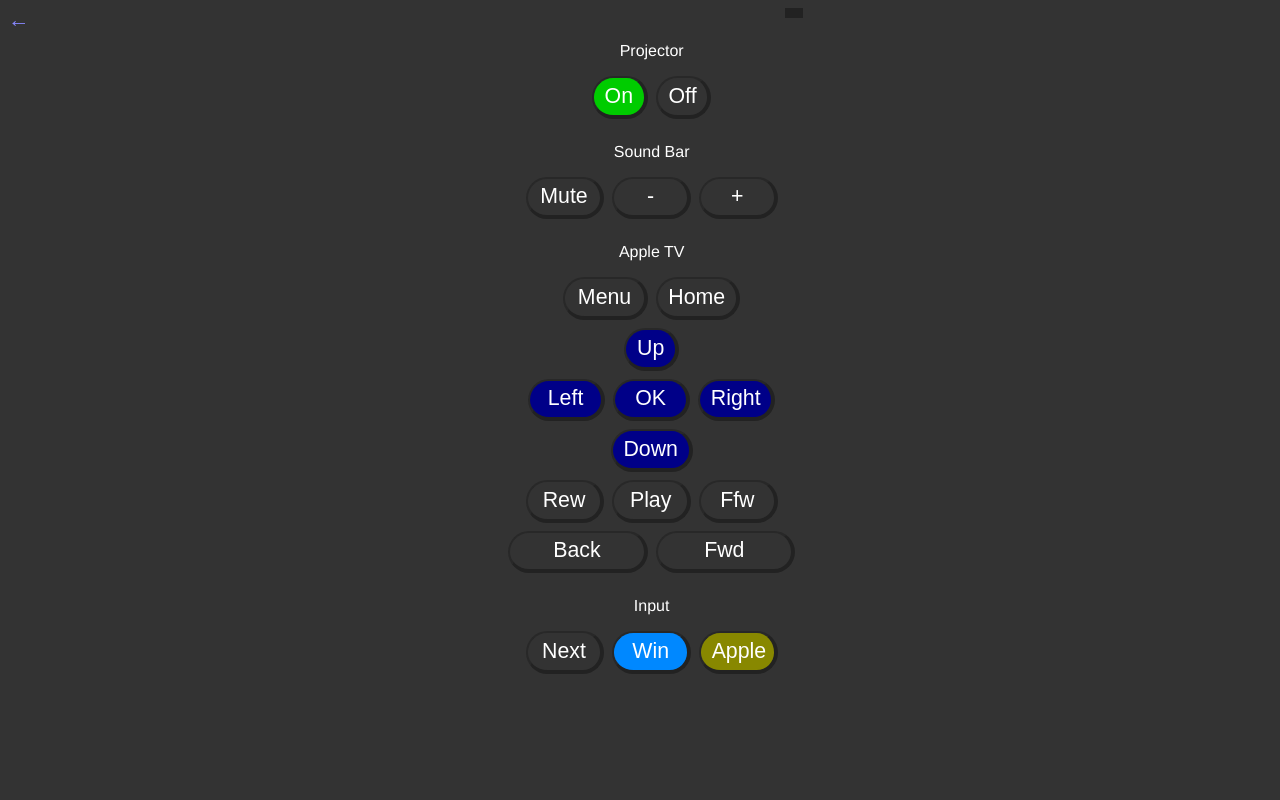
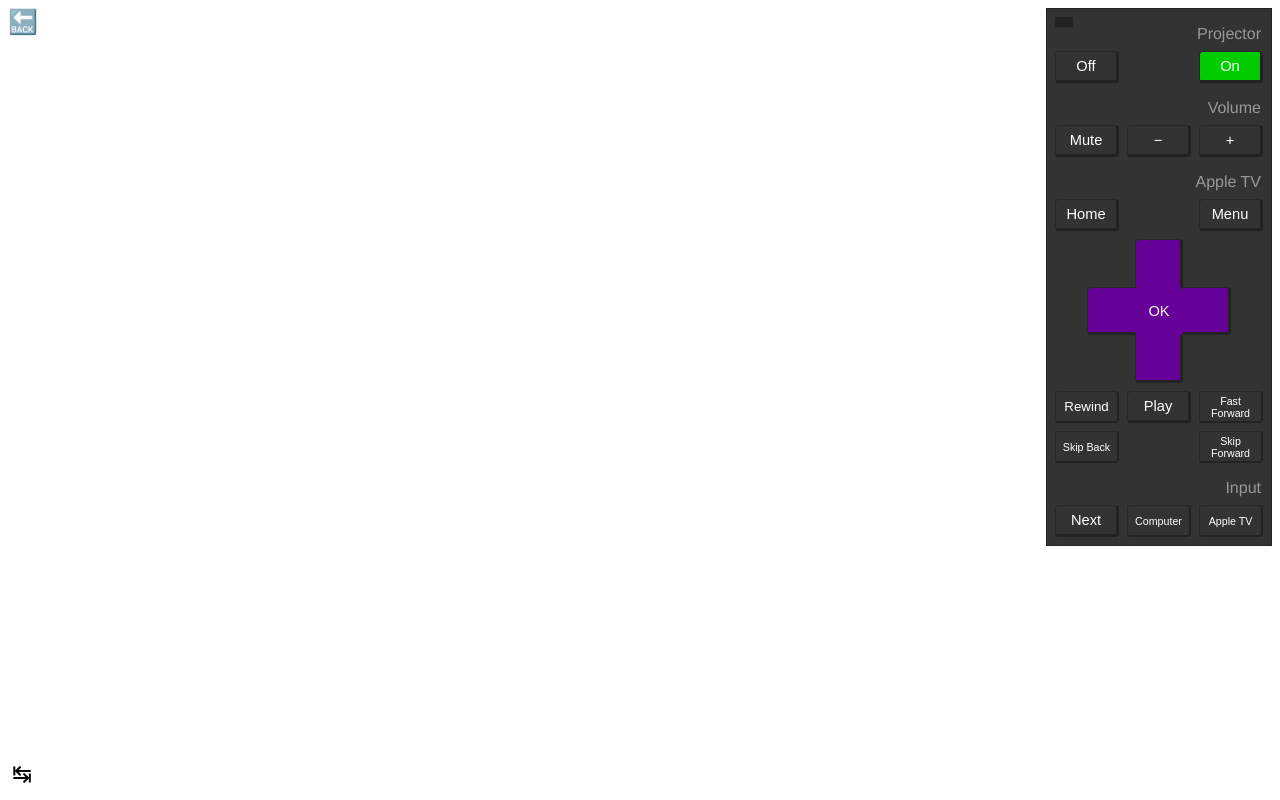
Before and after one commit to spakov/irbox_app, a Flask app: page /remote/living-room in a window 1280 px wide. Run offline with Flask 2, Linux system fonts and the light colour scheme.

Commit message:
Rewrote layout code

```diff
--- a/static/irbox.js
+++ b/static/irbox.js
@@ -82,6 +82,43 @@
 }
 
 /*
+ * Toggles alternate alignment.
+ */
+function toggleAlt() {
+  _toggleAltElement(document.getElementById('back'));
+  _toggleAltElement(document.getElementById('alt-toggle'));
+  _toggleAltElement(document.getElementById('response'));
+  _toggleAltElement(document.getElementById('response-close'));
+  _toggleAltElement(document.getElementById('remote'), true);
+}
+
+/*
+ * Toggles alternate alignment of a single element.
+ *
+ * Args:
+ *     recurse (bool): Whether or not to toggle child elements as well.
+ */
+function _toggleAltElement(element, recurse = false) {
+  if (!element) return;
+
+  if (element.className.search(/alt-align/) != -1) {
+    element.className = element.className.replaceAll(/ ?alt-align ?/g, '')
+  } else if (element.className.search(/no-alt/) == -1) {
+    if (element.className.length == 0) {
+      element.className = 'alt-align'
+    } else {
+      element.className += ' alt-align'
+    }
+  }
+
+  if (recurse) {
+    for (var i = 0; i < element.children.length; i++) {
+      _toggleAltElement(element.children[i], true);
+    }
+  }
+}
+
+/*
  * Performs an asynchronous GET request. Updates the status "LED" to indicate
  * progress.
  *
--- a/static/style.css
+++ b/static/style.css
@@ -1,20 +1,17 @@
 body {
-  background-color: #333;
-  color: white;
+  background-color: white;
+  color: black;
   font-family: "Helvetica Neue", Helvetica, Arial, sans-serif;
   font-weight: 300;
-}
-
-.indent {
-  margin-left: 2em;
+  font-size: 12pt;
 }
 
 .message {
   font-family: Menlo, "Lucida Console", monospace;
   white-space: pre-wrap;
   overflow-wrap: break-word;
-  border: 1px #222 dashed;
-  background-color: #444;
+  border: 1px #eee dashed;
+  background-color: #ddd;
   padding: 0 0.5ex;
 }
 
@@ -22,18 +19,41 @@
   font-size: 16pt;
   font-weight: 400;
   margin: 0;
-  border-bottom: 1px #ccc dotted;
+  border-bottom: 1px #999 dotted;
+}
+
+h2 {
+  font-size: 12pt;
+  font-weight: 400;
+  margin: 0;
 }
 
 a {
   color: #88f;
   text-decoration: none;
+  cursor: pointer;
 }
 
-a.back {
-  font-size: 16pt;
-  font-weight: 600;
+a#back {
+  font-size: 150%;
+  float: right;
+}
+
+a#back.alt-align {
   float: left;
+}
+
+a#alt-toggle {
+  display: table;
+  position: fixed;
+  bottom: 0.5em;
+  right: 0.5em;
+  font-size: 150%;
+  color: inherit;
+}
+
+a#alt-toggle.alt-align {
+  left: 0.5em;
 }
 
 dl {
@@ -57,85 +77,222 @@
   margin: 0;
 }
 
+#remote {
+  border: 1px #222 solid;
+  background-color: var(--remote-bg, #333);
+  color: var(--remote-fg, white);
+}
+
+#remote.alt-align {
+  margin-left: auto;
+  margin-right: 0;
+}
+
+fieldset {
+  margin: 0;
+  padding: 0;
+}
+
+legend {
+  display: table;
+  margin: var(--button-gap, 0.5em);
+  margin-top: calc(var(--buton-gap, 0.5em) * 2);
+  color: var(--legend-fg, inherit);
+  font-size: var(--legend-font-size, inherit);
+  font-weight: 400;
+}
+
+legend.alt-align {
+  margin-left: auto;
+  margin-right: var(--button-gap, 0.5em);
+}
+
 button {
+  background-color: var(--button-bg, #333);
+  color: var(--button-fg, white);
+  text-align: center;
   font-weight: inherit;
-  background-color: var(--bg, #333);
-  color: white;
-  font-size: 16pt;
-  border-radius: 1em;
+  font-size: var(--button-font-size, inherit);
+  border-radius: var(--button-radius, 1em);
   border-left: 0.2ex solid #282828;
   border-top: 0.2ex solid #282828;
   border-right: 0.4ex solid #222;
   border-bottom: 0.4ex solid #222;
+  margin: 0;
   padding: 0 0.5em;
-  min-height: 2em;
   cursor: pointer;
   touch-action: manipulation;
 }
 
 button:hover {
-  background-color: var(--bg, #333) !important;
+  background-color: var(--button-bg, #333) !important;
   filter: brightness(1.2);
 }
 
 button:active {
-  background-color: var(--bg, #333) !important;
+  background-color: var(--button-bg, #333) !important;
   filter: brightness(0.8);
 }
 
-.button-grid {
+.grid-cluster {
   display: grid;
-  justify-items: center;
-  margin: auto;
+  grid-gap: var(--button-gap, 0.5em);
+  grid-template-columns: repeat(auto-fit, var(--button-width, 3em));
+  grid-template-rows: repeat(auto-fit, var(--button-height, 2em));
+  margin: var(--button-gap, 0.5em);
 }
 
-@media only screen and (min-width: 640px) {
-  .button-grid {
-    max-width: var(--width);
-  }
+.grid-cluster.alt-align {
+  justify-content: end;
 }
 
-.button-grid #status {
+.grid-cluster * {
+  width: 100%;
+  height: 100%;
+}
+
+.directional-cluster {
+  display: grid;
+  grid-gap: 0;
+  grid-template-columns: repeat(3, var(--button-width, 4em));
+  grid-template-rows: repeat(3, var(--button-width, 4em));
+  margin: calc(var(--button-gap, 0.5em) * 2);
+}
+
+.directional-cluster.alt-align {
+  justify-content: end;
+}
+
+.directional-cluster button {
+  width: 100%;
+  height: 100%;
+}
+
+.directional-up {
+  grid-column: 2;
+  grid-row: 1;
+}
+
+.directional-up button {
+  border-bottom-left-radius: 0;
+  border-bottom-right-radius: 0;
+  border-bottom: none;
+}
+
+.directional-left {
+  grid-column: 1;
+  grid-row: 2;
+}
+
+.directional-left button {
+  border-top-right-radius: 0;
+  border-bottom-right-radius: 0;
+  border-right: none;
+}
+
+.directional-select {
+  grid-column: 2;
+  grid-row: 2;
+}
+
+.directional-select button {
+  border-radius: 0;
+  border: none;
+}
+
+.directional-right {
+  grid-column: 3;
+  grid-row: 2;
+}
+
+.directional-right button {
+  border-top-left-radius: 0;
+  border-bottom-left-radius: 0;
+  border-left: none;
+}
+
+.directional-down {
+  grid-column: 2;
+  grid-row: 3;
+}
+
+.directional-down button {
+  border-top-left-radius: 0;
+  border-top-right-radius: 0;
+  border-top: none;
+}
+
+#status {
   border: 1px solid #222;
   background-color: #222;
   width: 1em;
-  margin-left: calc(var(--width) - 1em);
   height: 0.5em;
-  margin-bottom: 0.5em;
+  margin: var(--button-gap);
+  float: right;
+  cursor: pointer;
 }
 
-.button-grid #response {
+#status.alt-align {
+  float: left;
+}
+
+#response {
   position: absolute;
   display: none;
-  border: 1px solid #222;
-  background-color: #333;
-  width: min(50vw, var(--width));
-  height: min(50vh, var(--width));
-  filter: drop-shadow(0.5em 0.5em 0.5em #111);
+  border: 1px solid #ddd;
+  width: var(--response-width, 10rem);
+  height: var(--response-height, 16rem);
+  right: 0.5rem;
+  top: 3rem;
   z-index: 65534;
 }
 
-.button-grid button#response-close {
+#response.alt-align {
+  left: 0.5rem;
+}
+
+button#response-close {
   position: absolute;
   display: none;
-  font-size: 12pt;
-  width: 1em;
-  min-height: 1em;
-  padding-left: 0.25em;
-  padding-right: 1em;
-  margin-left: calc(min(50vw, var(--width)) - 1em);
+  font-size: 10pt;
+  text-align: center;
+  padding: 0;
+  width: 1.25rem;
+  height: 1.25rem;
+  --button-bg: #933;
+  --button-fg: white;
+  --button-radius: 0;
+  border: 1px #822 solid;
+  right: 0.5rem;
+  top: 3rem;
   z-index: 65535;
 }
 
-.button-grid .row {
-  display: grid;
-  justify-content: center;
-  grid-template-columns: repeat(var(--cols), 1fr);
-  grid-column-gap: 0.5em;
-  padding-bottom: 0.5em;
+button#response-close.alt-align {
+  left: calc(var(--response-width, 10rem) + 0.5rem - 1.25rem + 2px);
 }
 
-.button-grid .row .fill {
-  display: table-cell;
-  width: calc(var(--width) / var(--cols) - 0.5em * (var(--cols) - 1));
+@media (prefers-color-scheme: dark) {
+  body {
+    background-color: black;
+    color: white;
+  }
+
+  h1 {
+    border-bottom: 1px #333 dotted;
+  }
+
+  .message {
+    border: 1px #222 dashed;
+    background-color: #333;
+  }
+
+  a#alt-toggle {
+    color: #666;
+  }
+
+  #response {
+    border: 1px solid #222;
+    background-color: black;
+  }
 }
--- a/templates/index.html
+++ b/templates/index.html
@@ -3,7 +3,8 @@
 {% block content %}
     <p>Select remote:</p>
     <ul>
+      <li><a href="{{ url_for('remote_blueprint.remote', remote_id='living-room') }}">Living Room</a></li>
+      <li><a href="{{ url_for('remote_blueprint.remote', remote_id='koopman-switcher') }}">Koopman Switcher</a></li>
       <li><a href="{{ url_for('remote_blueprint.remote', remote_id='bedycoon') }}">Bedycoon</a></li>
-      <li><a href="{{ url_for('remote_blueprint.remote', remote_id='living-room') }}">Living Room</a></li>
     </ul>
 {% endblock %}
--- a/templates/remotes/living-room.html
+++ b/templates/remotes/living-room.html
@@ -12,7 +12,7 @@
 
       // Sony VCR stop
       const MENU =  { 'p': 0x13, 'a': 0xb,    'c': 0x18, 'b': 0xc, 'r': 0x3 };
-      const HOME =  { 'p': 0x13, 'a': 0xb,    'c': 0x18, 'b': 0xc, 'r': 0x12 };
+      const HOME =  { 'p': 0x13, 'a': 0xb,    'c': 0x18, 'b': 0xc, 'r': 0x9 };
       // Sony VCR 2
       const UP =    { 'p': 0x13, 'a': 0xb,    'c': 0x1,  'b': 0xc, 'r': 0x3 };
       // Sony VCR 4
@@ -38,52 +38,64 @@
       const WIN =   { 'p': 0x08, 'a': 0x80,   'c': 0x1,            'r': 0x0 };
       const APPLE = { 'p': 0x08, 'a': 0x80,   'c': 0x3,            'r': 0x0 };
     </script>
-    <a href="{{ url_for('index_blueprint.index') }}" class="back">←</a>
-    <div class="button-grid" style="--width: min(100vw, 300px);">
-      <div id="status" onclick="showResponse();"></div>
-      <iframe id="response"></iframe>
-      <button id="response-close" onclick="showResponse(false);">✕</button>
-      <p>Projector</p>
-      <div class="row" style="--cols: 2;">
-        <button type="button" style="--bg: #0c0;" onclick="tx(ON);">On</button>
+    <a id="back" href="{{ url_for('index_blueprint.index') }}" class="alt-align" title="Back to remotes list">🔙</a>
+    <a id="alt-toggle" class="alt-align" onclick="toggleAlt();" title="Toggle alignment">↹</a>
+    <div style="--response-width: 10rem; --response-height: 16rem;">
+      <iframe id="response" class="alt-align"></iframe>
+      <button id="response-close" class="alt-align" onclick="showResponse(false);">✕</button>
+    </div>
+    <div id="remote" class="alt-align" style="--legend-font-size: 12pt; --legend-fg: #999; --remote-bg: #333; --remote-fg: white; --button-bg: #333; --button-fg: white; --button-width: 4em; --button-height: 2em; --button-gap: 0.5em; --button-radius: 0.5ex; --button-font-size: 11pt; max-width: calc(var(--button-width) * 3 + var(--button-gap) * 4);">
+      <div id="status" class="alt-align" onclick="toggleResponse();"></div>
+      <legend class="alt-align">Projector</legend>
+      <div class="grid-cluster alt-align">
         <button type="button" onclick="tx(OFF);">Off</button>
+        <div></div>
+        <button type="button" style="--button-bg: #0c0;" onclick="tx(ON);">On</button>
       </div>
-      <p>Sound Bar</p>
-      <div class="row" style="--cols: 3;">
+      <legend class="alt-align">Volume</legend>
+      <div class="grid-cluster alt-align">
         <button type="button" class="fill" onclick="tx(MUTE);">Mute</button>
-        <button type="button" class="fill" onclick="tx(VDOWN);">-</button>
+        <button type="button" class="fill" onclick="tx(VDOWN);">−</button>
         <button type="button" class="fill" onclick="tx(VUP);">+</button>
       </div>
-      <p>Apple TV</p>
-      <div class="row" style="--cols: 2;">
+      <legend class="alt-align">Apple TV</legend>
+      <div class="grid-cluster alt-align">
+        <button type="button" onclick="tx(HOME);">Home</button>
+        <div></div>
         <button type="button" onclick="tx(MENU);">Menu</button>
-        <button type="button" onclick="tx(HOME);">Home</button>
       </div>
-      <div class="row" style="--cols: 1;">
-        <button type="button" style="--bg: #008;" onclick="tx(UP);">Up</button>
+      <div class="directional-cluster alt-align" style="--button-width: 3em; --button-bg: #609; margin: var(--button-gap) calc(var(--button-gap) * 5);">
+        <div class="directional-up">
+          <button type="button" onclick="tx(UP);"></button>
+        </div>
+        <div class="directional-left">
+          <button type="button" onclick="tx(LEFT);"></button>
+        </div>
+        <div class="directional-select" style="background-color: #222;">
+          <button type="button" style="border-radius: 0.5ex;" onclick="tx(OK);">OK</button>
+        </div>
+        <div class="directional-right">
+          <button type="button" onclick="tx(RIGHT);"></button>
+        </div>
+        <div class="directional-down">
+          <button type="button" onclick="tx(DOWN);"></button>
+        </div>
       </div>
-      <div class="row" style="--cols: 3;">
-        <button type="button" style="--bg: #008;" onclick="tx(LEFT);">Left</button>
-        <button type="button" style="--bg: #008;" onclick="tx(OK);">OK</button>
-        <button type="button" style="--bg: #008;" onclick="tx(RIGHT);">Right</button>
+      <div class="grid-cluster alt-align">
+        <button type="button" class="fill" style="--button-font-size: 10pt;" onclick="tx(REW);">Rewind</button>
+        <button type="button" class="fill" onclick="tx(PLAY);">Play</button>
+        <button type="button" class="fill" style="--button-font-size: 8pt;" onclick="tx(FFW);">Fast Forward</button>
       </div>
-      <div class="row" style="--cols: 1;">
-        <button type="button" style="--bg: #008;" onclick="tx(DOWN);">Down</button>
+      <div class="grid-cluster alt-align">
+        <button type="button" class="fill" style="--button-font-size: 8pt;" onclick="tx(BACK);">Skip Back</button>
+        <div></div>
+        <button type="button" class="fill" style="--button-font-size: 8pt;" onclick="tx(FWD);">Skip Forward</button>
       </div>
-      <div class="row" style="--cols: 3;">
-        <button type="button" class="fill" onclick="tx(REW);">Rew</button>
-        <button type="button" class="fill" onclick="tx(PLAY);">Play</button>
-        <button type="button" class="fill" onclick="tx(FFW);">Ffw</button>
-      </div>
-      <div class="row" style="--cols: 2;">
-        <button type="button" class="fill" onclick="tx(BACK);">Back</button>
-        <button type="button" class="fill" onclick="tx(FWD);">Fwd</button>
-      </div>
-      <p>Input</p>
-      <div class="row" style="--cols: 3;">
+      <legend class="alt-align">Input</legend>
+      <div class="grid-cluster alt-align">
         <button type="button" class="fill" onclick="tx(NEXT);">Next</button>
-        <button type="button" class="fill" style="--bg: #08f;" onclick="tx(WIN);">Win</button>
-        <button type="button" class="fill" style="--bg: #880;" onclick="tx(APPLE);">Apple</button>
+        <button type="button" class="fill" style="--button-font-size: 8pt;" onclick="tx(WIN);">Computer</button>
+        <button type="button" class="fill" style="--button-font-size: 8pt;" onclick="tx(APPLE);">Apple TV</button>
       </div>
     </div>
 {% endblock %}
```
Also changed, not shown: templates/remotes/koopman-switcher.html (added, +68 -0 lines).
